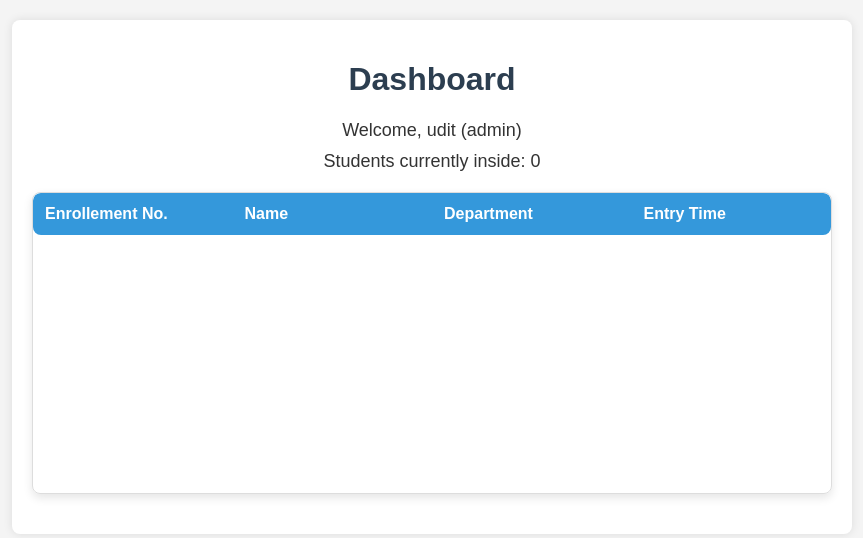
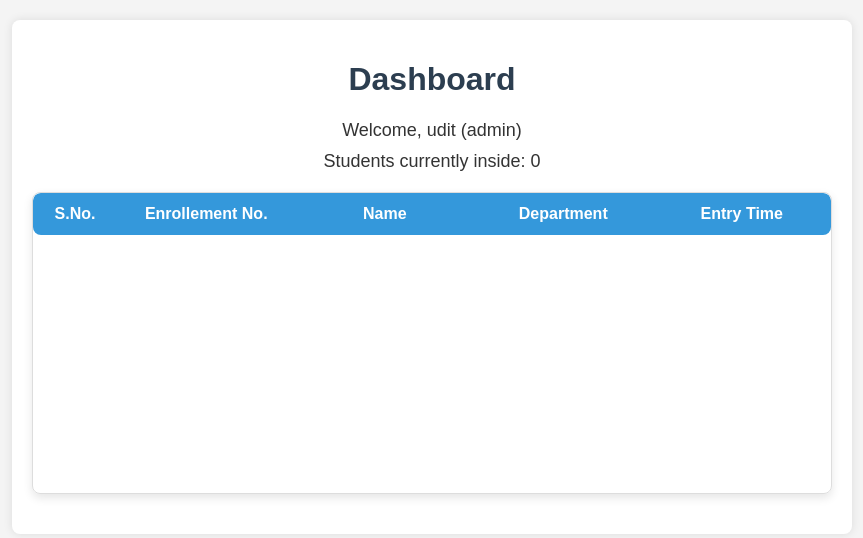
Before and after one commit to uditbaliyan/Student_tracking_pr, a Flask app: page /dashboard in a window 1280 px wide. Shown: the part 51-589 px from the top of the page, without its empty margins (208-1071 px from the left). Run offline with Flask 3, Linux system fonts and the light colour scheme; a user stored in the database is signed in; data comes from the database, SQL or seed files in the repository; lists and menus that the app fills with data are empty.

Commit message:
Dashboard UI

```diff
--- a/Web_2/app.py
+++ b/Web_2/app.py
@@ -19,7 +19,7 @@ basedir = os.path.abspath(os.path.dirname(__file__))
 
 app = Flask(__name__)
 app.config['SQLALCHEMY_DATABASE_URI'] = f"sqlite:///{os.path.join(basedir, 'instance', 'student_tracking.db')}"
-app.config['SECRET_KEY'] = 'your-secret-key-here'
+app.config['SECRET_KEY'] = 'thisissecret'
 app.config['UPLOAD_FOLDER'] = 'uploads'
 app.config['BACKUP_FOLDER'] = 'backups'
 app.config['MAX_CONTENT_LENGTH'] = 10 * 1024 * 1024  # 10MB limit for uploads
--- a/Web_2/static/css/dashboard.css
+++ b/Web_2/static/css/dashboard.css
@@ -1,12 +1,3 @@
-/* General Styles */
-/* main {
-    font-family: Arial, sans-serif;
-    margin: 0;
-    padding: 0;
-    background-color: #f4f4f4;
-    color: #333;
-} */
-
 /* Dashboard Content */
 main {
     max-width: 800px;
@@ -60,7 +51,7 @@ thead {
 
 thead th {
     padding: 12px;
-    text-align: left;
+    text-align: center;
     font-weight: bold;
 }
 
@@ -77,8 +68,12 @@ tbody tr:nth-child(even) {
 /* Cell Styling */
 td, th {
     padding: 12px;
-    text-align: left;
+    text-align: center;
     word-wrap: break-word;
+}
+
+.sno{
+    width: 60px;
 }
 
 /* Hover Effect */
--- a/Web_2/templates/app2/dashboard.html
+++ b/Web_2/templates/app2/dashboard.html
@@ -11,6 +11,7 @@
     <table>
         <thead>
             <tr>
+                <th class="sno">S.No.</th>
                 <th>Enrollement No.</th>
                 <th>Name</th>
                 <th>Department</th>
@@ -20,9 +21,10 @@
         <tbody>
             {% for student, entry_time in students %}
                 <tr>
+                    <td>{{loop.index}}</td>
                     <td>{{student.enrollment_number}}</td>
                     <td>{{student.name}}</td>
-                    <td>{{student.department}}</td>
+                    <td>{{student.department}} {{student.year}} {{student.section}}</td>
                     <td>{{entry_time.strftime('%H:%M:%S | %d-%m-%Y')}}</td>
                 </tr>
 
--- a/Web_2/templates/app2/security.html
+++ b/Web_2/templates/app2/security.html
@@ -65,7 +65,7 @@
                             <tr>
                                 <td>{{ student_result.name }}</td>
                                 <td>{{ student_result.enrollment_number }}</td>
-                                <td>{{ student_result.timestamp }}</td>
+                                <td>{{ student_result.timestamp.strftime('%H:%M:%S | %d-%m-%Y') }}</td>
                                 <td>{{ student_result.status }}</td>
                             </tr>
                         </tbody>
```
